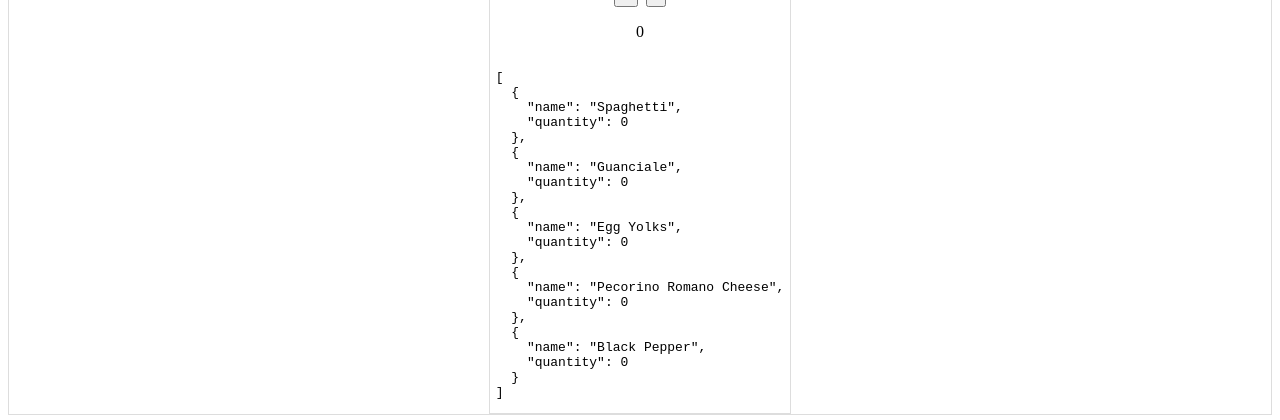
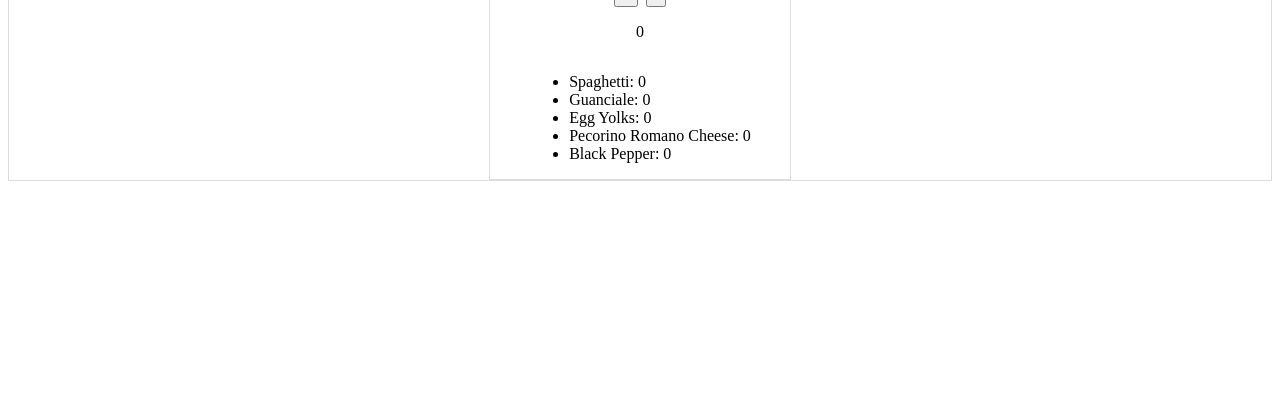
Before and after one commit to Edson-Quispe-jala/Bootcamp-FE, an Angular app in the folder tutor/: page / in a window 1280 px wide. Shown: the part 503-923 px from the top of the page. After the commit the page ends 800 px from the top, so only its background shows below. Built offline with nearby package versions, Linux system fonts and the light colour scheme.

Commit message:
complete module 11

```diff
--- a/tutor/src/app/recipe-detail/recipe-detail.html
+++ b/tutor/src/app/recipe-detail/recipe-detail.html
@@ -15,5 +15,9 @@
     </div>
     <div class="servings">{{ servings() }}</div>
 
-    <pre class="ingredients">{{ adjustedIngredients() | json }}</pre>
+    <ul>
+        @for (ingredient of adjustedIngredients(); track ingredient) {
+            <li>{{ ingredient.name }}: {{ ingredient.quantity }}</li>
+        }
+    </ul>
 </section>
--- a/tutor/src/app/recipe-detail/recipe-detail.ts
+++ b/tutor/src/app/recipe-detail/recipe-detail.ts
@@ -13,7 +13,6 @@ export class RecipeDetail {
   protected readonly servings = signal(0);
   protected readonly adjustedIngredients = computed(() => this.recipe().ingredients.map(ingredient =>  ({ name: ingredient.name, quantity: ingredient.quantity * this.servings() })));
 
-
   protected addServings() {
     this.servings.update(val => val + 1);
   }
```
